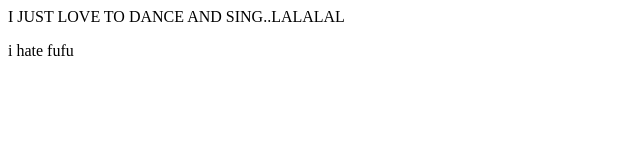
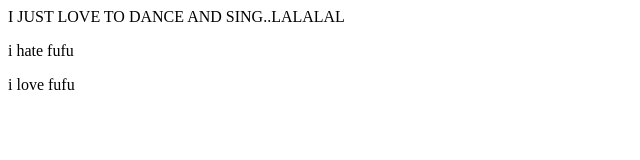
Before and after one commit to adeshyne/repoTest, a plain HTML site: page index.html in a window 1280 px wide. Shown: the full height of the page, 0-640 px from the left. Drawn offline with Linux system fonts and the light colour scheme.

Commit message:
closes #1

```diff
--- a/index.html
+++ b/index.html
@@ -9,6 +9,9 @@
 	<p>
 		i hate fufu
 	</p>
+	<p>
+		i love fufu
+	</p>
 
 </body>
 </html>
```
